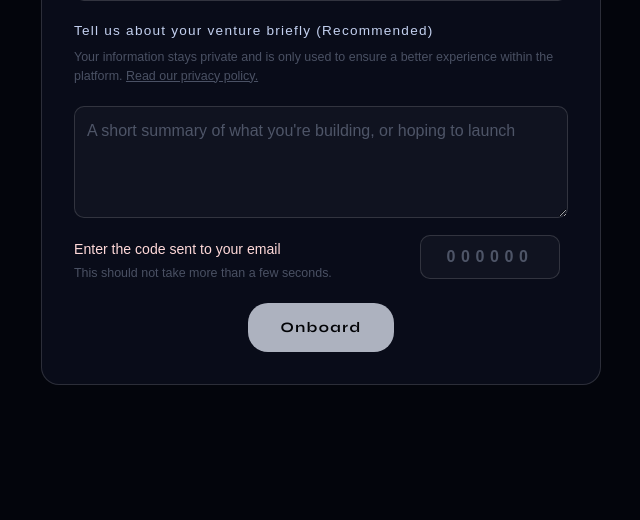
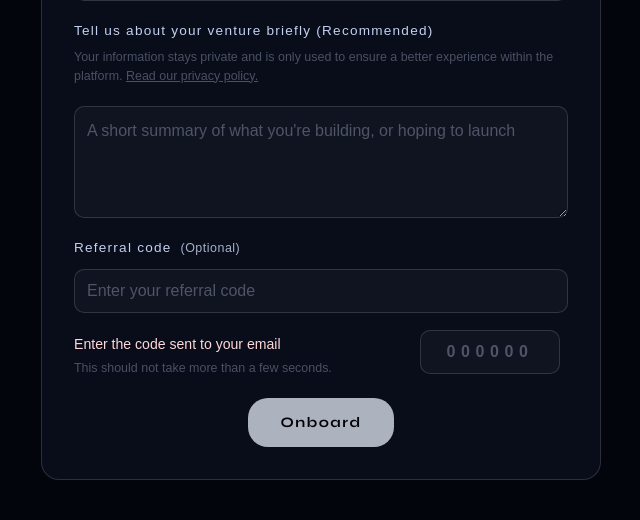
Before and after one commit to AlaaBouhaouel/Covise, a Django app: page /waitlist/ in a window 1280 px wide. Shown: the part 975-1495 px from the top of the page, without its empty margins (319-959 px from the left). Before the commit the page ends 1360 px from the top, so only its background shows below. Run offline with Django 5.2, Linux system fonts and the light colour scheme; some libraries are stand-ins or nearby versions; some web fonts are replaced.

Commit message:
uae number

```diff
--- a/covise/covise_app/models.py
+++ b/covise/covise_app/models.py
@@ -21,6 +21,7 @@ class WaitlistEntry(models.Model):
     linkedin = models.URLField(max_length=300)
     no_linkedin = models.BooleanField(default=False)
     venture_summary = models.TextField(blank=True)
+    referral_code = models.CharField(max_length=20, blank=True)
     cv_s3_key = models.CharField(max_length=500, blank=True, null=True)
     my_referral_code = models.CharField(max_length=20, unique=True, blank=True)
     referred_by = models.ForeignKey(
--- a/covise/covise_app/views.py
+++ b/covise/covise_app/views.py
@@ -401,6 +401,7 @@ def waitlist(request):
         "initial_verified_email": request.session.get("verified_waitlist_email", ""),
         "initial_verification_notice": request.session.pop("waitlist_verification_notice", ""),
         "initial_verification_pending_email": request.session.pop("waitlist_pending_email", ""),
+        "initial_referral_code": request.session.pop("waitlist_referral_code", ""),
         "error_message": request.session.pop("waitlist_error_message", ""),
     }
 
@@ -412,6 +413,7 @@ def waitlist(request):
         country = request.POST.get('country', '').strip()
         description = request.POST.get('description', '').strip()
         custom_description = request.POST.get('custom_description', '').strip()
+        entered_referral_code = request.POST.get('referral_code', '').strip().upper()
         non_gcc_business = request.POST.get('non_gcc_business') == 'on'
         no_linkedin = request.POST.get('no_linkedin') == 'on'
         custom_country = request.POST.get('custom_country', '').strip()
@@ -423,6 +425,7 @@ def waitlist(request):
             request.session["waitlist_error_message"] = message
             request.session["waitlist_initial_email"] = email
             request.session["waitlist_pending_email"] = pending_email
+            request.session["waitlist_referral_code"] = entered_referral_code
             return redirect('Waitlist')
 
         linkedin_missing_when_required = (not no_linkedin) and (not linkedin)
@@ -441,6 +444,8 @@ def waitlist(request):
             return redirect_with_error('Please select what best describes you.')
         elif description == 'other' and not custom_description:
             return redirect_with_error('Please tell us more if you selected Other.')
+        elif entered_referral_code and not WaitlistEntry.objects.filter(my_referral_code=entered_referral_code).exists():
+            return redirect_with_error('This referral code is not valid.')
         elif not is_email_verified and not email_verification_code:
             return redirect_with_error('Enter the verification code sent to your email.', pending_email=email)
         elif not is_email_verified:
@@ -475,7 +480,10 @@ def waitlist(request):
                 if cv_s3_key is None:
                     logger.warning("[waitlist] S3 upload failed for %s", email)
 
-            referral_code = generate_referral_code()
+            generated_referral_code = generate_referral_code()
+            referred_by = None
+            if entered_referral_code:
+                referred_by = WaitlistEntry.objects.filter(my_referral_code=entered_referral_code).first()
 
 
 
@@ -494,8 +502,10 @@ def waitlist(request):
                         linkedin=linkedin,
                         no_linkedin=no_linkedin,
                         venture_summary=venture_summary,
+                        referral_code=entered_referral_code,
+                        referred_by=referred_by,
                         cv_s3_key=cv_s3_key,
-                        my_referral_code=referral_code,
+                        my_referral_code=generated_referral_code,
                     )
                     break
                 except IntegrityError:
--- a/covise/templates/waitlist.html
+++ b/covise/templates/waitlist.html
@@ -107,6 +107,9 @@
                 <label for="venture_summary">Tell us about your venture briefly <span class="recommended-tag">(Recommended)</span></label>
                 <p class="field-helper">Your information stays private and is only used to ensure a better experience within the platform. <a href="/privacy/">Read our privacy policy.</a></p>
                 <textarea id="venture_summary" name="venture_summary" rows="2" placeholder="A short summary of what you're building, or hoping to launch"></textarea>
+
+                <label for="referral_code">Referral code <span class="optional-tag">(Optional)</span></label>
+                <input id="referral_code" name="referral_code" type="text" value="{{ initial_referral_code }}" maxlength="20" placeholder="Enter your referral code">
                 <div style="display: flex; justify-content: space-between;">
                     <div style="display: flex; flex-direction: column; align-items: flex-start; gap: 4px;">
                         <p class="submit-verification-note">Enter the code sent to your email</p>
@@ -337,7 +340,7 @@
     <script>
         const phoneInput = document.getElementById('phone_number');
         const iti = window.intlTelInput(phoneInput, {
-            initialCountry: 'sa',
+            initialCountry: 'ae',
             loadUtils: () => import('https://cdn.jsdelivr.net/npm/intl-tel-input@23/build/js/utils.js'),
             separateDialCode: true,
         });
```
Also changed, not shown: covise/covise_app/migrations/0006_waitlistentry_referral_code.py (added).
